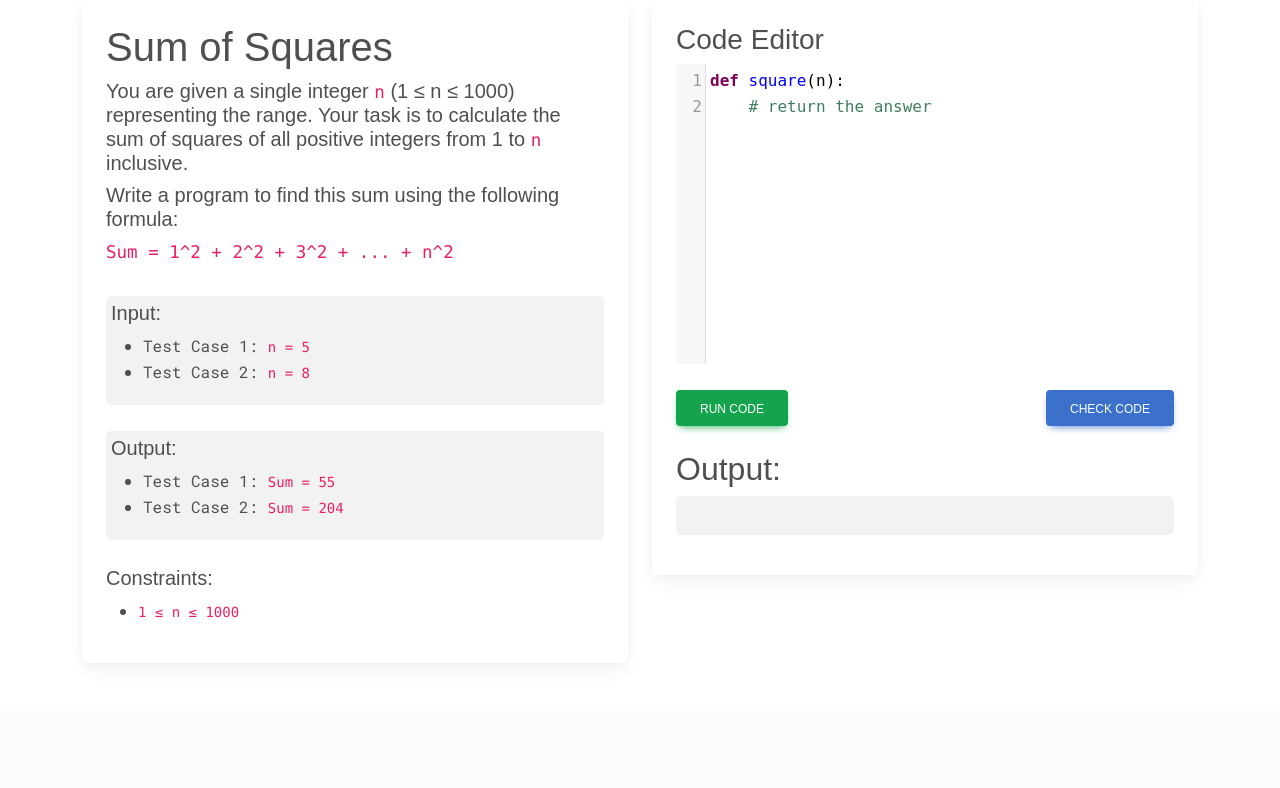
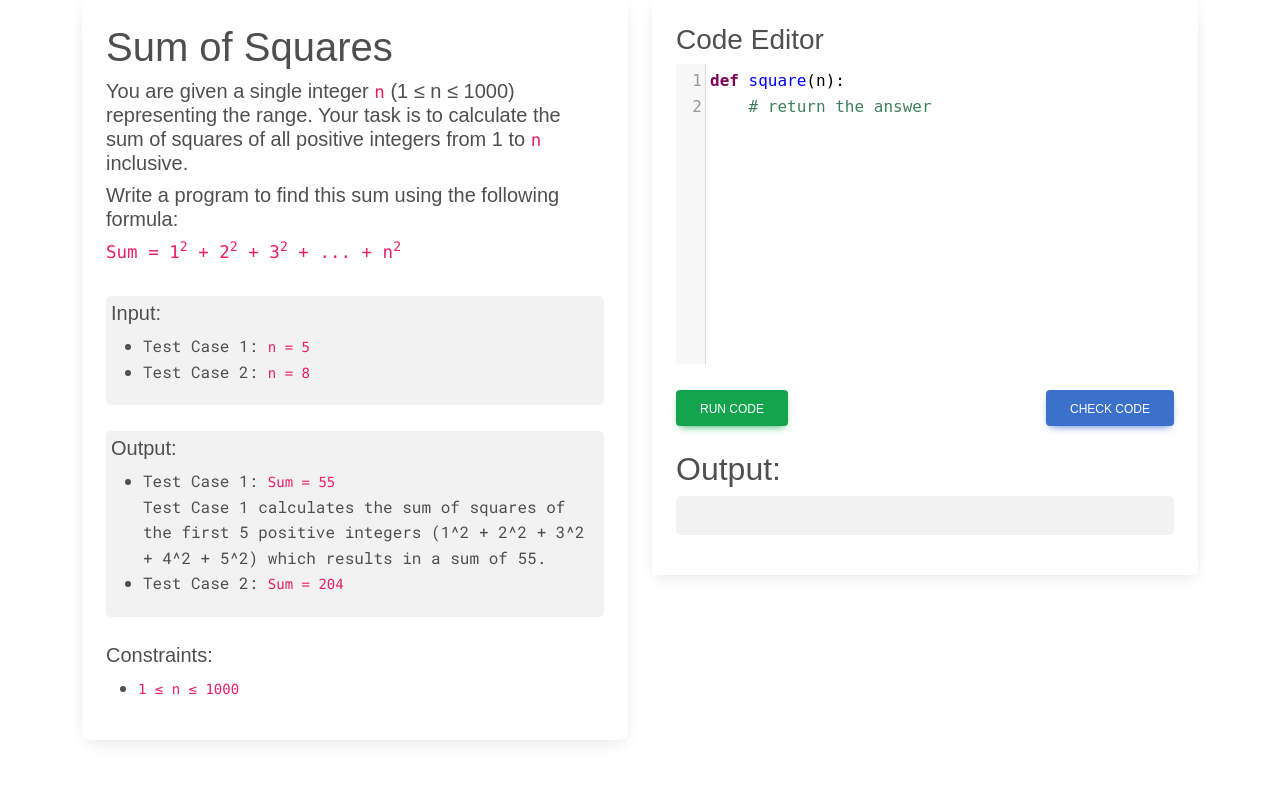
Before and after one commit to anxkhn/Oops-I-did-it-again, a Flask app: page / in a window 1280 px wide. Shown: the part 108-896 px from the top of the page. Before the commit the page ends 726 px from the top, so only its background shows below. Run offline with Flask 3, Linux system fonts and the light colour scheme; some libraries are stand-ins or nearby versions; some web fonts are replaced.

Commit message:
add explanation

```diff
--- a/templates/index.html
+++ b/templates/index.html
@@ -51,7 +51,7 @@
                             <h5 style="font-family: 'Gabarito', sans-serif;"> You are given a single integer <code>n</code> (1 ≤ n ≤ 1000) representing the range. Your task is to calculate the sum of squares of all positive integers from 1 to <code>n</code> inclusive. </h5>
                             <h5 style="font-family: 'Gabarito', sans-serif;"> Write a program to find this sum using the following formula:</h5>
                             <h5 style="font-family: 'Gabarito', sans-serif;">
-                                <code>Sum = 1^2 + 2^2 + 3^2 + ... + n^2</code>
+                                <code>Sum = 1<sup>2</sup> + 2<sup>2</sup> + 3<sup>2</sup> + ... + n<sup>2</sup></code>
                             </h5>
                             <br>
                             <!-- Input -->
@@ -70,8 +70,10 @@
                             <div class="test-cases-box">
                                 <h5 sstyle="font-family: 'Gabarito', sans-serif;">Output:</h5>
                                 <ul style="font-family: 'Roboto Mono', monospace;">
-                                    <li>Test Case 1: <code>Sum = 55</code>
-                                    </li>
+                                    <li>Test Case 1: <code>Sum = 55</code></li>
+                                Test Case 1 calculates the sum of squares of the first 5 positive integers (1^2 + 2^2 + 3^2 + 4^2 + 5^2) which results in a sum of 55.
+
+
                                     <li>Test Case 2: <code>Sum = 204</code>
                                     </li>
                                     <!-- Add more test cases as needed -->
```
